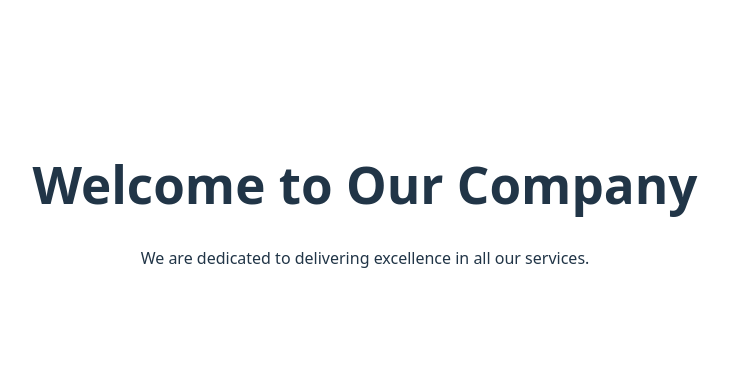
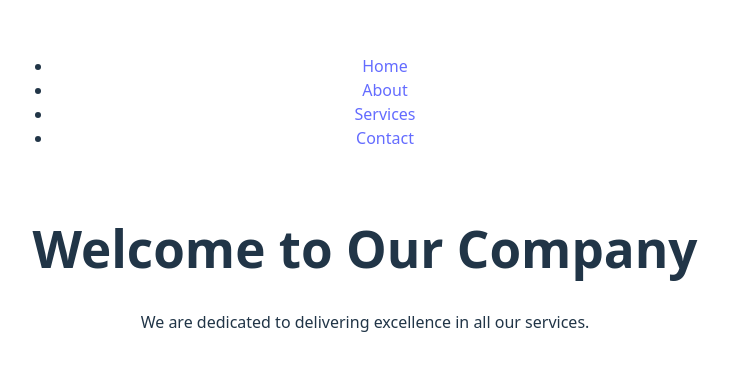
Before and after one commit to ThabangP07/alx-fe-reactjs, a React (Vite) app in the folder my-company/: page /home in a window 1280 px wide. Shown: the part 196-566 px from the top of the page, without its empty margins (275-1004 px from the left). Built offline with nearby package versions, Linux system fonts and the light colour scheme.

Commit message:
refactor: import Navbar and refactor the browserRouter jsx

```diff
--- a/my-company/src/App.jsx
+++ b/my-company/src/App.jsx
@@ -5,23 +5,21 @@ import Home from './components/Home'
 import About from './components/About'
 import Services from './components/Services'
 import Contact from './components/Contact'
-
-
+import Navbar from './components/Navbar'
 
 function App() {
 
   return (
-    <div>
-      <BrowserRouter>
-        <Routes>
-          <Route path='/home' element={<Home />} />
-          <Route path='/about' element={<About />} />
-          <Route path='/services' element={<Services />} />
-          <Route path='/contact' element={<Contact />} />
-        </Routes>
-      </BrowserRouter>
-    </div>
-  )
+    <BrowserRouter>
+      <Navbar />
+      <Routes>
+        <Route path="/home" element={<Home />} />
+        <Route path="/about" element={<About />} />
+        <Route path="/services" element={<Services />} />
+        <Route path="/contact" element={<Contact />} />
+      </Routes>
+    </BrowserRouter>
+  );
 }
 
 export default App
```
